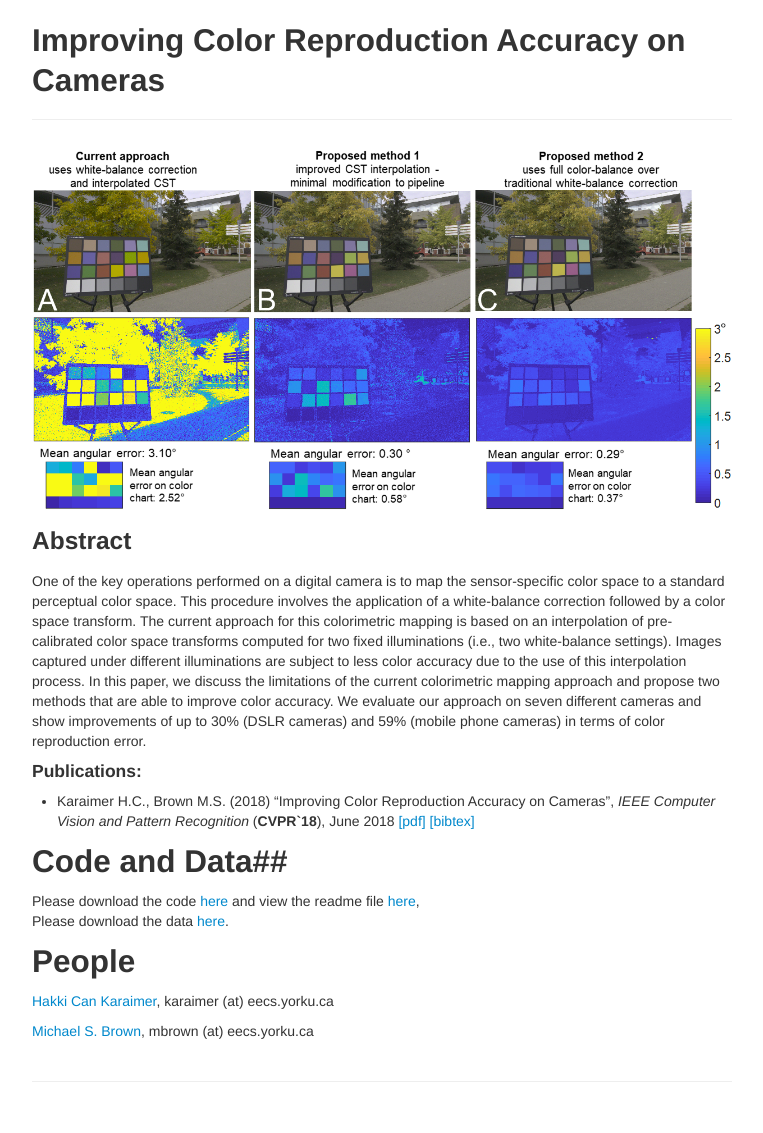
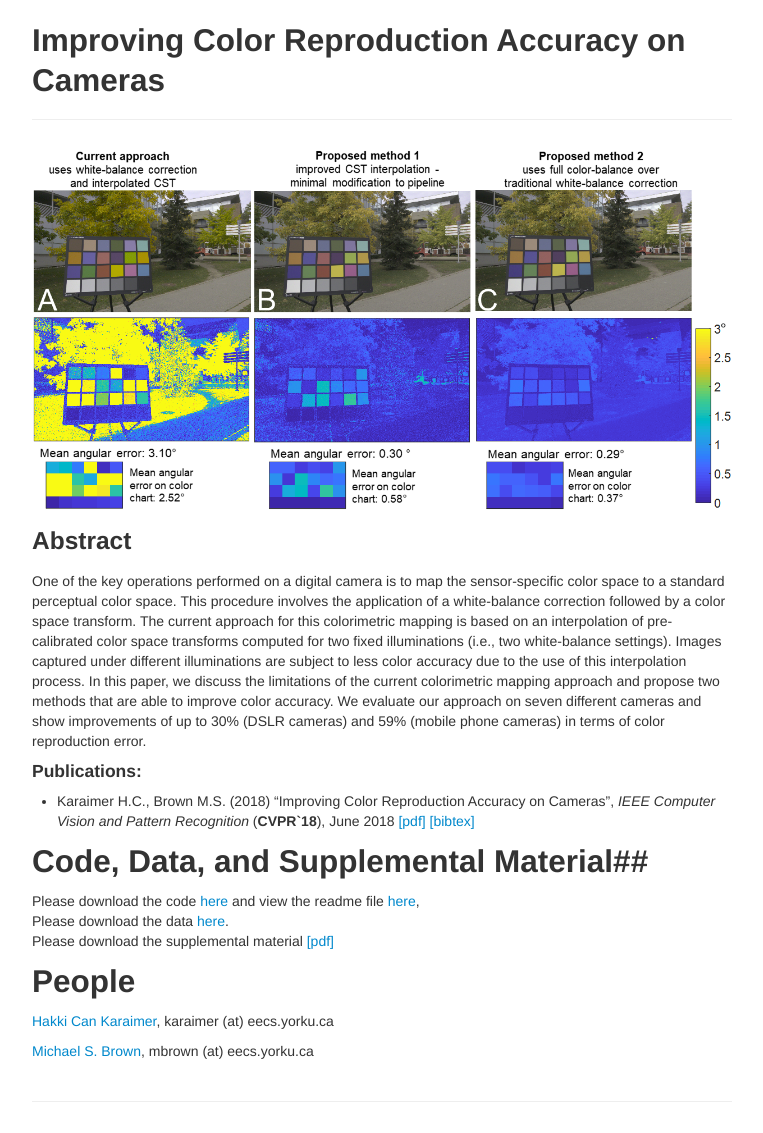
Before and after one commit to karaimer/camera-color, a Jekyll site: the page built from index.md, in a window 1280 px wide. Shown: the whole page, without its empty margins (258-1021 px from the left). Built offline with Jekyll 4.4.1, drawn with Linux system fonts in a browser that asks for light colours.

Commit message:
add supplemental

```diff
--- a/index.md
+++ b/index.md
@@ -12,10 +12,11 @@ One of the key operations performed on a digital camera is to map the sensor-spe
 #### Publications: ####
 * Karaimer H.C., Brown M.S. (2018) "Improving Color Reproduction Accuracy on Cameras", *IEEE Computer Vision and Pattern Recognition* (**CVPR`18**), June 2018 [[pdf]](./paper/Karaimer_Brown_CVPR18.pdf) [[bibtex]](./bib/Karaimer_Brown_CVPR18.bib)
 
-## Code and Data##
+## Code, Data, and Supplemental Material##
 
 Please download the code [here](https://www.dropbox.com/sh/zex1x4qxjyclafo/AAAS8mJyKmdqDJtNaRgvkjlma?dl=0) and view the readme file [here](https://paper.dropbox.com/doc/READ-ME-08Q4DXAnmX4Mn4RH5bu7j),
 Please download the data [here](https://www.dropbox.com/sh/21nc5ec8xvzzdcy/AADtBg21bYKCwEh1IXxAugK7a?dl=0).
+Please download the supplemental material [[pdf]](./paper/improving_color_accuracy_cvpr18_supp_v11.pdf)
 
 ## People ##
 [Hakki Can Karaimer](https://karaimer.github.io/), 	karaimer (at) eecs.yorku.ca
```
Also changed, not shown: 1 other file.
